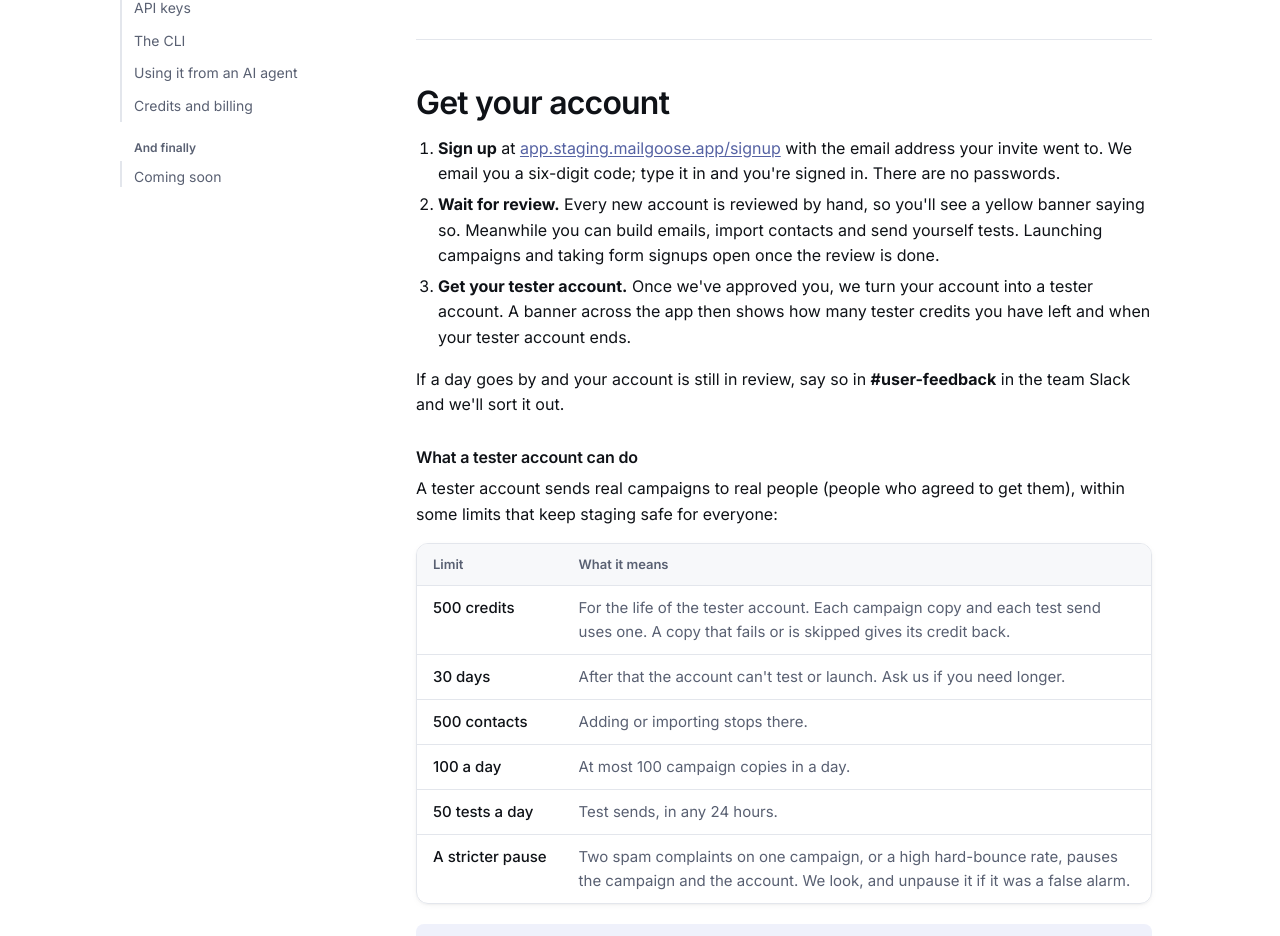
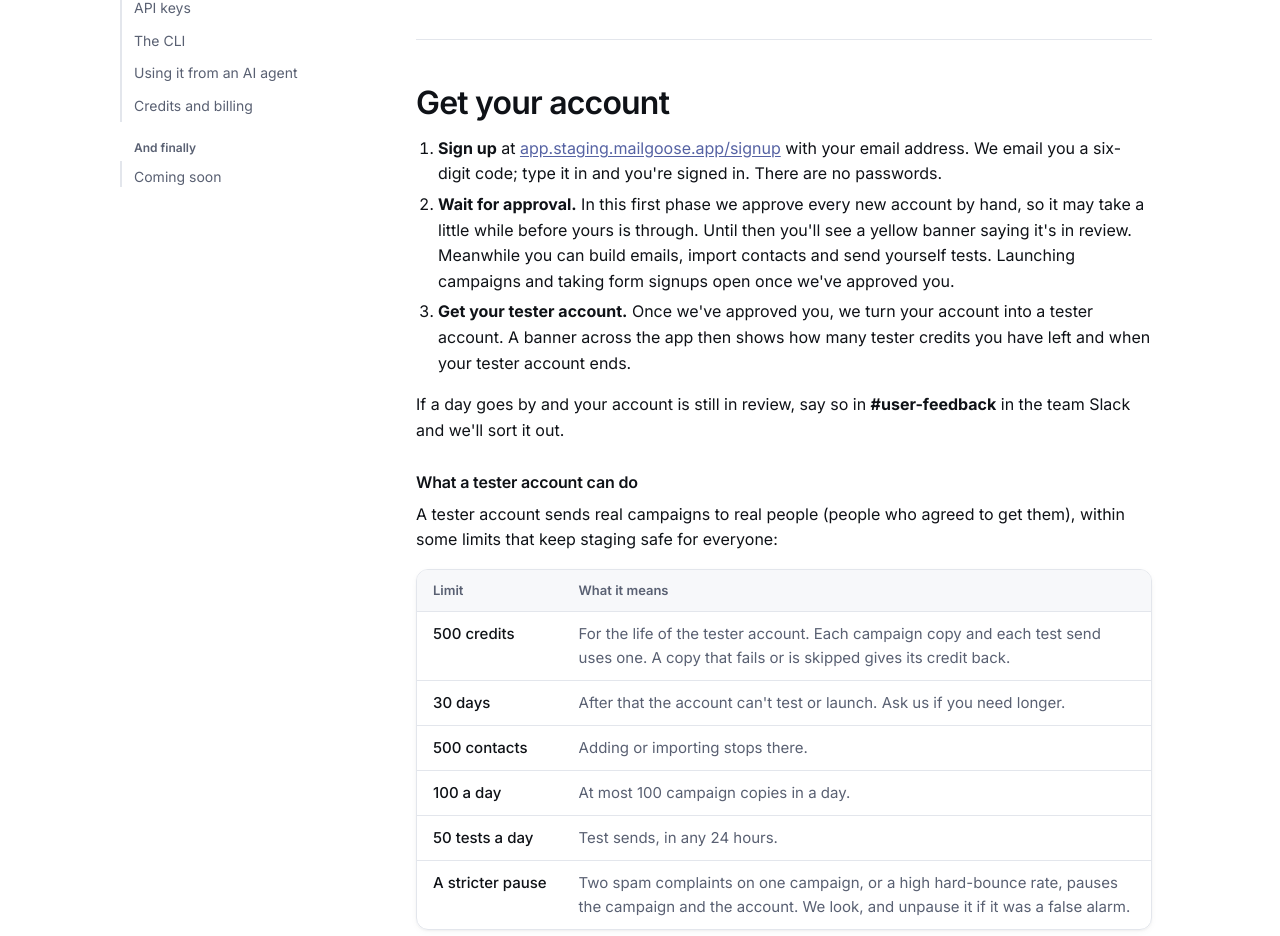
Before and after one commit to gremlin-technologies/mailgoose-public, a plain HTML site: page site/alpha/index.html in a window 1280 px wide. Shown: the part 955-1891 px from the top of the page. Drawn offline with Linux system fonts and the light colour scheme.

Commit message:
Alpha guide: sign up with your email; accounts approved by hand for now (#3)
Co-authored-by: Claude <noreply@anthropic.com>

```diff
--- a/site/alpha/index.html
+++ b/site/alpha/index.html
@@ -250,8 +250,8 @@
         <section id="account" aria-labelledby="account-h">
           <h2 id="account-h">Get your account</h2>
           <ol>
-            <li><strong>Sign up</strong> at <a href="https://app.staging.mailgoose.app/signup">app.staging.mailgoose.app/signup</a> with the email address your invite went to. We email you a six-digit code; type it in and you're signed in. There are no passwords.</li>
-            <li><strong>Wait for review.</strong> Every new account is reviewed by hand, so you'll see a yellow banner saying so. Meanwhile you can build emails, import contacts and send yourself tests. Launching campaigns and taking form signups open once the review is done.</li>
+            <li><strong>Sign up</strong> at <a href="https://app.staging.mailgoose.app/signup">app.staging.mailgoose.app/signup</a> with your email address. We email you a six-digit code; type it in and you're signed in. There are no passwords.</li>
+            <li><strong>Wait for approval.</strong> In this first phase we approve every new account by hand, so it may take a little while before yours is through. Until then you'll see a yellow banner saying it's in review. Meanwhile you can build emails, import contacts and send yourself tests. Launching campaigns and taking form signups open once we've approved you.</li>
             <li><strong>Get your tester account.</strong> Once we've approved you, we turn your account into a tester account. A banner across the app then shows how many tester credits you have left and when your tester account ends.</li>
           </ol>
           <p>If a day goes by and your account is still in review, say so in <strong>#user-feedback</strong> in the team Slack and we'll sort it out.</p>
```
